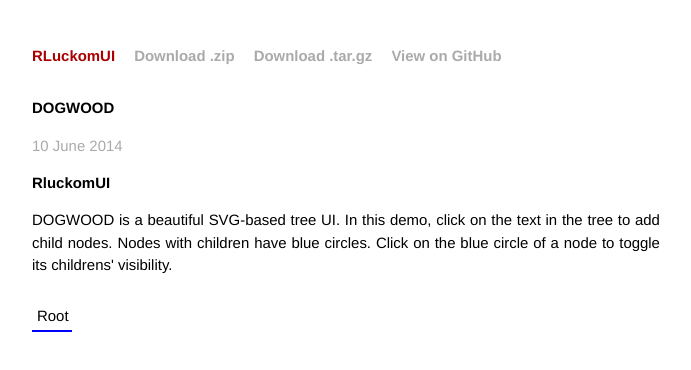
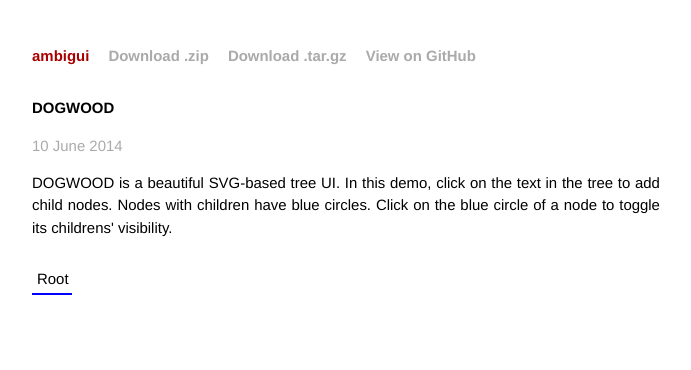
Before and after one commit to RLuckom/ambigui, a website: page index.html in a window 1280 px wide. Shown: the whole page, without its empty margins (294-985 px from the left). Drawn offline with Linux system fonts and the light colour scheme.

Commit message:
changed name.

```diff
--- a/index.html
+++ b/index.html
@@ -8,12 +8,12 @@
         <link rel="stylesheet" href="./css/main.css">
         <meta http-equiv="Content-Type" content="text/html; charset=utf-8" />
         <script src="./dist/js/SVGNodeView_compiled.js"></script>
-        <title>RLuckomUI</title>
+        <title>ambigui: Composable UI</title>
     </head>
     <body>
         <div class="site">
           <div class="header">
-            <h1 class="title"><a href="/">RLuckomUI</a></h1>
+            <h1 class="title"><a href="/">ambigui</a></h1>
             <a href="https://github.com/RLuckom/rluckomui/zipball/master" id="download-zip" class="extra"><span>Download .zip</span></a>
             <a href="https://github.com/RLuckom/rluckomui/tarball/master" id="download-tar-gz" class="extra"><span>Download .tar.gz</span></a>
             <a href="https://github.com/RLuckom/rluckomui" id="view-on-github" class="extra"><span>View on GitHub</span></a>
@@ -22,7 +22,6 @@
           <a name="DOGWOOD"></a>
           <h2>DOGWOOD</h2>
 <p class="meta">10 June 2014</p>
-        <h1>RluckomUI</h1>
         <p>DOGWOOD is a beautiful SVG-based tree UI. In this demo, click on the
         text in the tree to add child nodes. Nodes with children have blue circles. Click on the blue circle of a node to toggle its
         childrens' visibility.</p>
```
Also changed, not shown: README.md.
